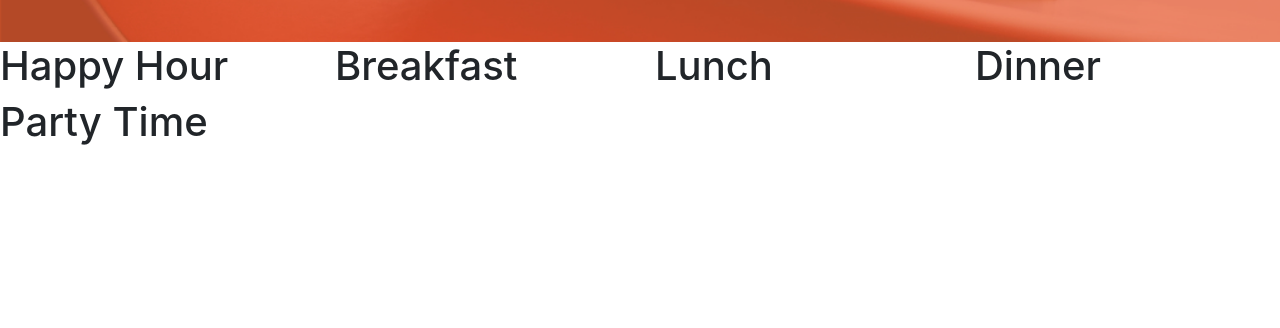
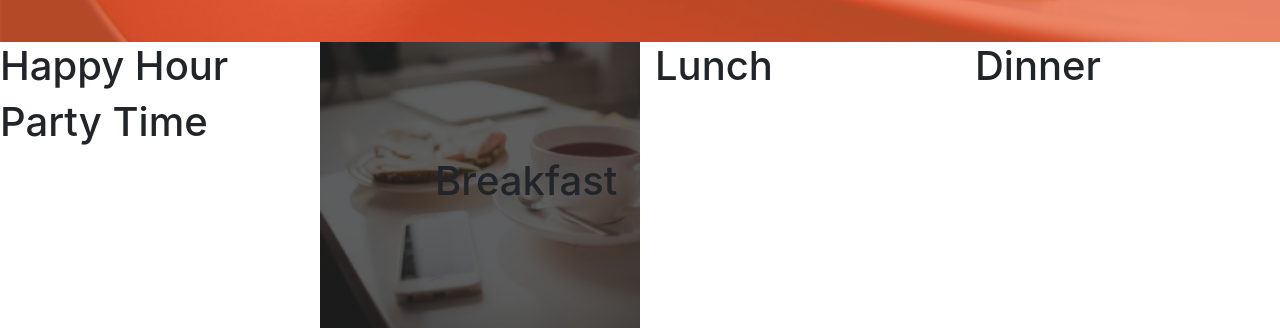
Before and after one commit to JuneMuoti/Calculator, a plain HTML site: page anitas-kitchen-project/index.html in a window 1280 px wide. Shown: the part 758-1086 px from the top of the page. Before the commit the page ends 912 px from the top, so only its background shows below. Drawn offline with Linux system fonts and the light colour scheme; files whose address does not match are found by name.

Commit message:
git add background image for breakfast

```diff
--- a/anitas-kitchen-project/css/styles.css
+++ b/anitas-kitchen-project/css/styles.css
@@ -10,3 +10,10 @@ background-attachment: fixed;
   padding-left: 100px;
   padding-bottom: 0px;
 }
+#breakfast{
+  background-image:url("/home/june/Documents/anitas-kitchen/assets/foodtop/breakfast.jpg");
+  background-size: cover;
+  repeat:no-repeat;
+  padding:115px;
+  hover: background-color: white;
+  }
```
